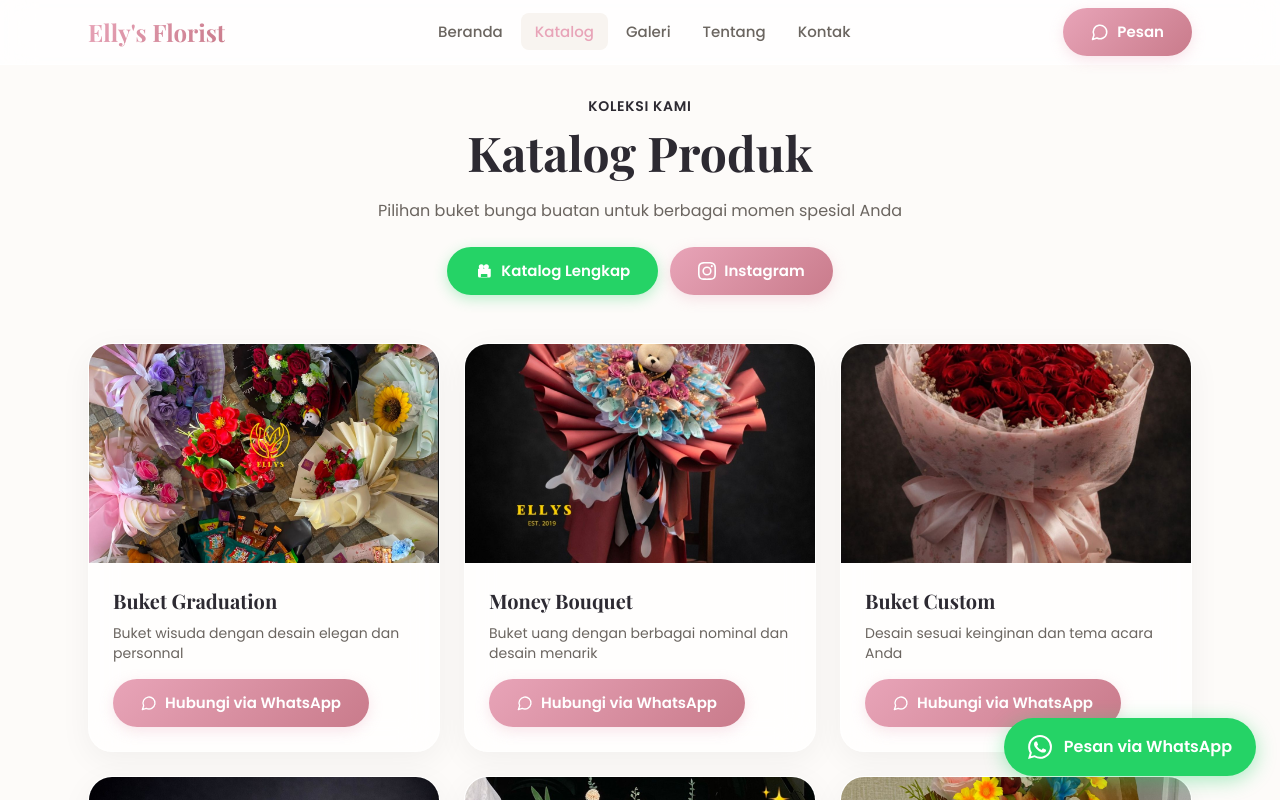
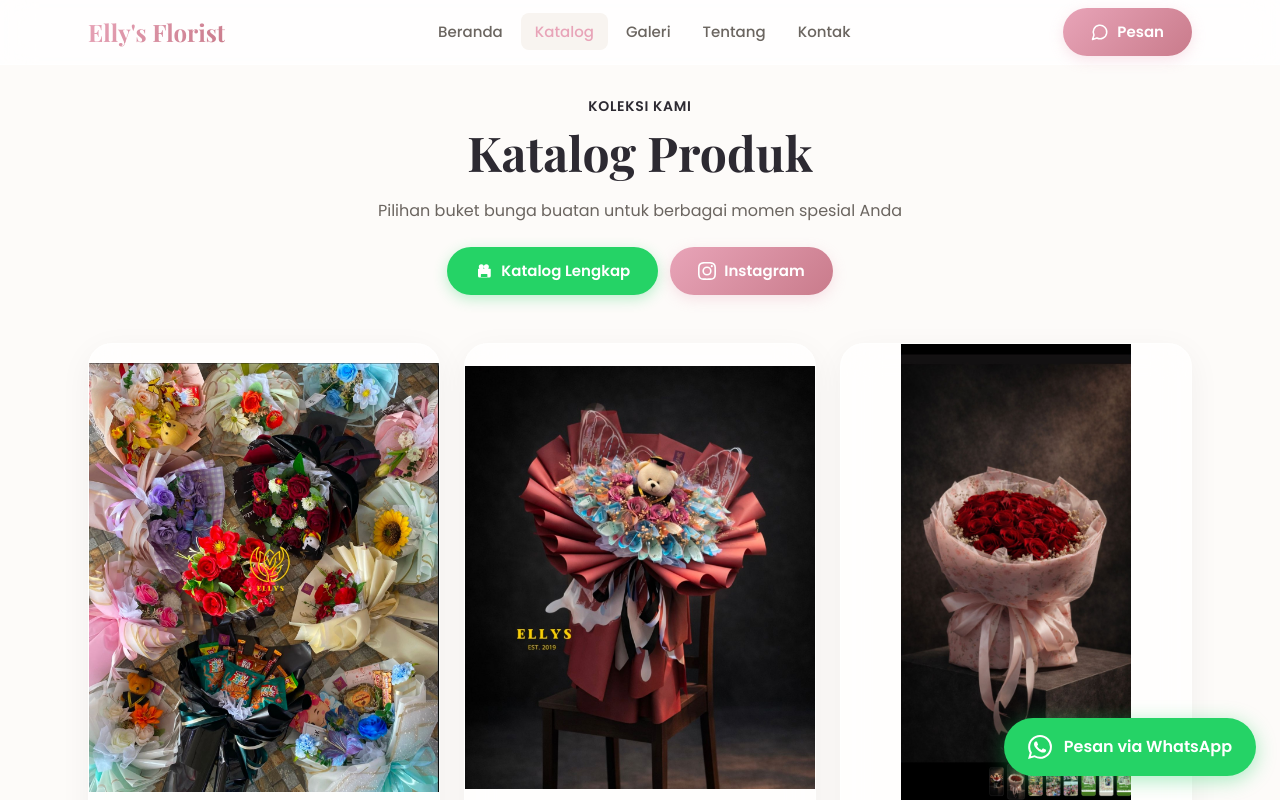
Before and after one commit to imamabdurrahmann/bloomcraft-portfolio, a Next.js app: page /catalog in a window 1280 px wide. Shown: the top 800 px of the page. Built offline with nearby package versions, Linux system fonts and the light colour scheme.

Commit message:
Show full catalog images with object-contain

```diff
--- a/src/app/catalog/page.tsx
+++ b/src/app/catalog/page.tsx
@@ -85,12 +85,12 @@ export default function CatalogPage() {
               key={item.name}
               className="glass-card overflow-hidden group"
             >
-              <div className="relative aspect-[16/10] overflow-hidden">
+              <div className="relative aspect-[3/4] overflow-hidden bg-gradient-to-br from-rose-pastel/10 to-mint-pastel/10">
                 <Image
                   src={item.image}
                   alt={item.name}
                   fill
-                  className="object-cover transition-transform duration-500 group-hover:scale-105"
+                  className="object-contain"
                   sizes="(max-width: 768px) 100vw, 33vw"
                 />
               </div>
```
